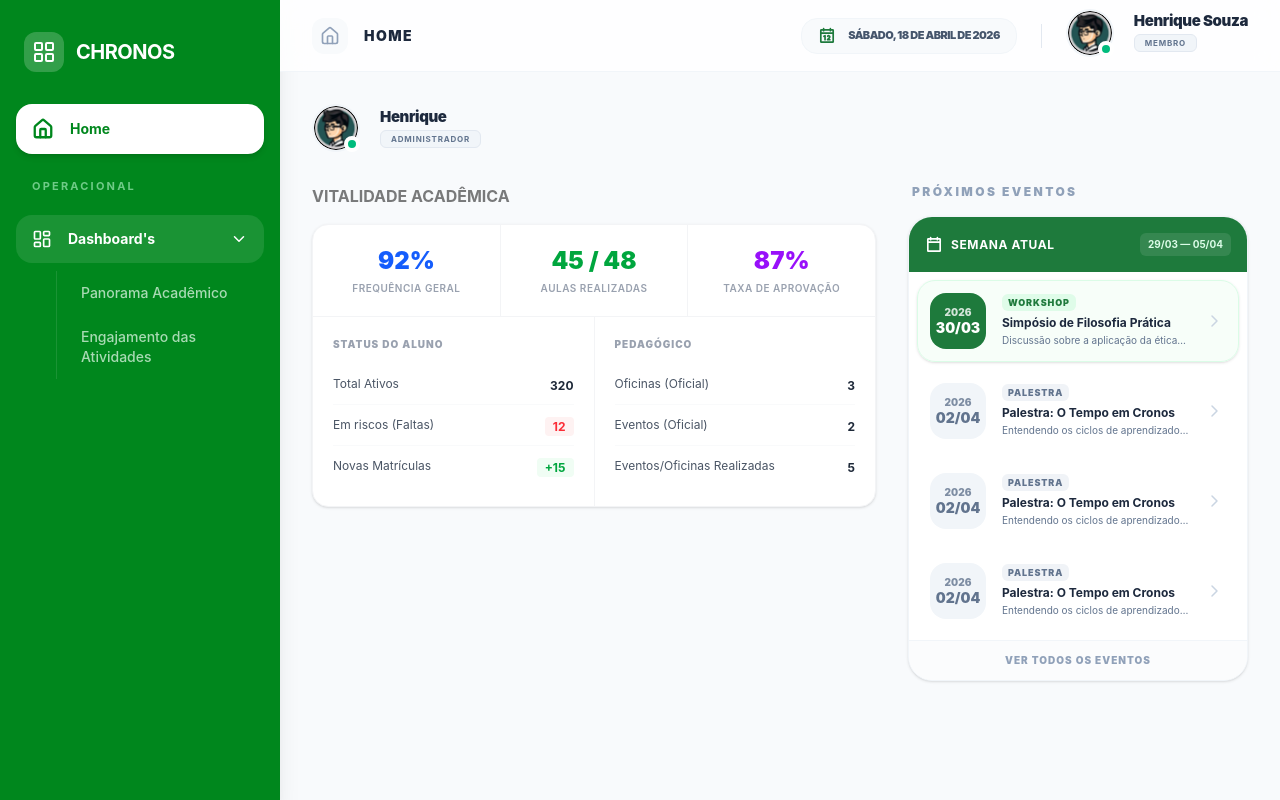
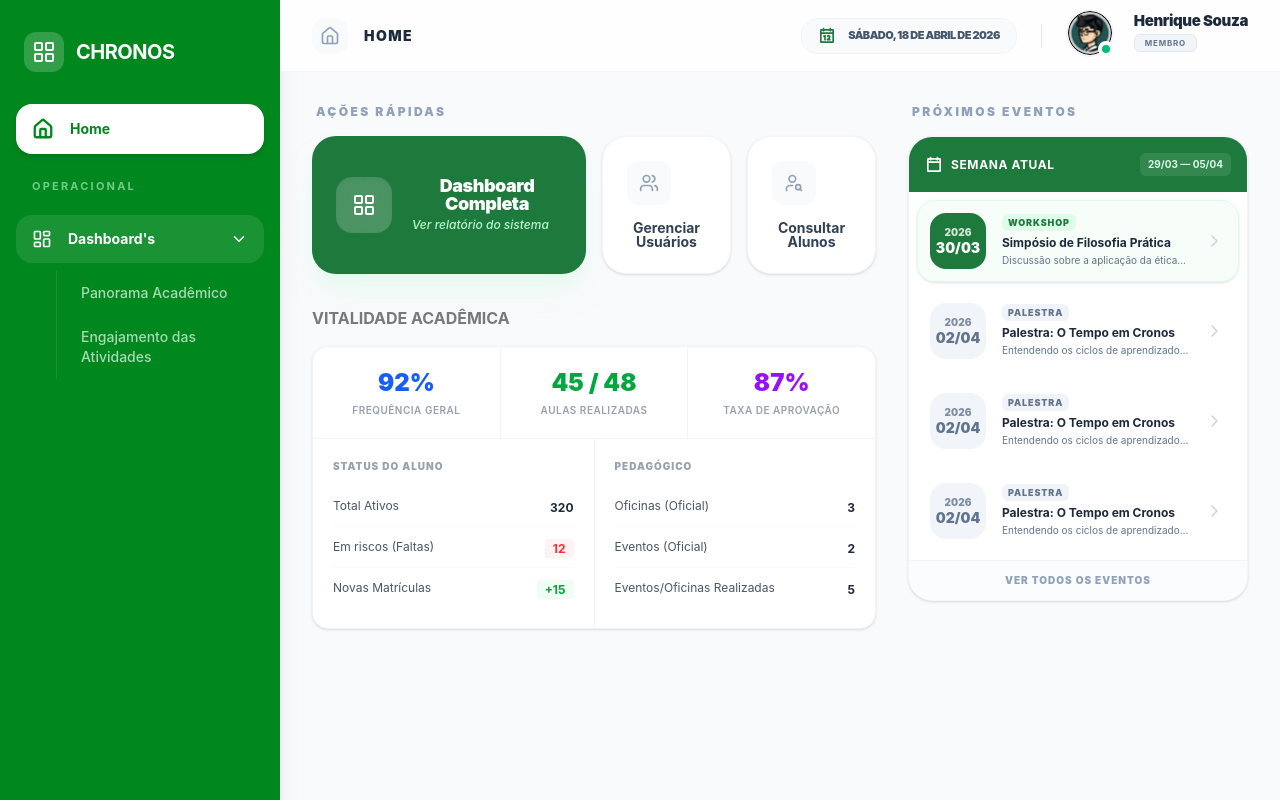
Before and after one commit to CHRONOS-SPTECH/chronos-platform-web, a React (Vite) app in the folder chronos - react/: page /administrador in a window 1280 px wide. Built offline with nearby package versions, Linux system fonts and the light colour scheme.

Commit message:
fix: Correção kpis de Home diretor e key Eventos

```diff
--- a/chronos - react/src/components/homeSecretario/Evento.jsx
+++ b/chronos - react/src/components/homeSecretario/Evento.jsx
@@ -19,7 +19,7 @@ const eventos = [
     tipo: "Palestra",
   },
   {
-    id: 2,
+    id: 3,
     data: "02/04",
     ano: "2026",
     titulo: "Palestra: O Tempo em Cronos",
@@ -27,7 +27,7 @@ const eventos = [
     tipo: "Palestra",
   },
   {
-    id: 2,
+    id: 4,
     data: "02/04",
     ano: "2026",
     titulo: "Palestra: O Tempo em Cronos",
--- a/chronos - react/src/components/login/LoginForm.jsx
+++ b/chronos - react/src/components/login/LoginForm.jsx
@@ -5,7 +5,7 @@ import authService from "../../services/authService";
 
 function LoginForm({ onForgotPassword, onStatusChange }) {
   const [email, setEmail] = useState("henrique@gmail.com");
-  const [password, setPassword] = useState("senhaHash123");
+  const [password, setPassword] = useState("senhaSegura123");
   const [loading, setLoading] = useState(false);
 
   useEffect(() => {
--- a/chronos - react/src/pages/HomeDiretor.jsx
+++ b/chronos - react/src/pages/HomeDiretor.jsx
@@ -13,8 +13,18 @@ const vitalidade = {
   ],
   statusAluno: [
     { label: "Total Ativos", valor: 320, estilo: "text-gray-800" },
-    { label: "Em riscos (Faltas)", valor: 12, estilo: "text-red-500 bg-red-50", destaque: true },
-    { label: "Novas Matrículas", valor: "+15", estilo: "text-green-600 bg-green-50", destaque: true },
+    {
+      label: "Em riscos (Faltas)",
+      valor: 12,
+      estilo: "text-red-500 bg-red-50",
+      destaque: true,
+    },
+    {
+      label: "Novas Matrículas",
+      valor: "+15",
+      estilo: "text-green-600 bg-green-50",
+      destaque: true,
+    },
   ],
   pedagogico: [
     { label: "Oficinas (Oficial)", valor: 3 },
@@ -26,48 +36,64 @@ const vitalidade = {
 function HomeDiretor() {
   return (
     <div className="flex h-screen bg-[#F8FAFC] overflow-hidden font-sans">
-      <Sidebar
-        tipoUsuario="Administrador"
-        usuario={{ inicial: "H", nome: "Henrique" }}
-      />
+      <Sidebar tipoUsuario="Administrador" />
 
       <div className="flex-1 flex flex-col min-w-0">
         <Header titulo="Home" icone={Home} />
 
         <main className="flex-1 overflow-y-auto custom-scrollbar">
           <div className="max-w-[1600px] mx-auto p-8 flex flex-col gap-8">
-            {/* Perfil */}
-            <section className="animate-in fade-in duration-500">
-              <Profile nome="Henrique" cargo="Administrador" />
-            </section>
-
             <div className="flex flex-col xl:flex-row gap-8 items-start">
               {/* Coluna Esquerda */}
               <div className="flex-1 flex flex-col gap-8 min-w-0 w-full">
                 {/* Ações */}
                 <Acoes
-                  titulo="MINHAS AÇÕES"
-                  acaoPrincipal={{
-                    texto: "Dashboard Completa",
-                    icone: <LayoutGrid size={24} />,
-                  }}
-                  acoesSecundarias={[
-                    { texto: "Gerenciar Usuários", icone: <Users size={20} /> },
-                    { texto: "Consultar Alunos", icone: <UserSearch size={20} /> },
+                  acoes={[
+                    {
+                      id: "dashboard-completa",
+                      label: "Dashboard Completa",
+                      subLabel: "Ver relatório do sistema",
+                      icon: LayoutGrid,
+                      isPrimary: true,
+                      onClick: () =>
+                        console.log("Abrindo Dashboard Completa..."),
+                    },
+                    {
+                      id: "gerenciar-usuarios",
+                      label: "Gerenciar Usuários",
+                      icon: Users,
+                      onClick: () =>
+                        console.log("Abrindo Gerenciar Usuários..."),
+                    },
+                    {
+                      id: "consultar-alunos",
+                      label: "Consultar Alunos",
+                      icon: UserSearch,
+                      onClick: () => console.log("Abrindo Consultar Alunos..."),
+                    },
                   ]}
                 />
 
                 {/* Vitalidade Acadêmica */}
                 <div className="flex flex-col gap-4">
-                  <p className="font-bold text-[#00000084]">VITALIDADE ACADÊMICA</p>
+                  <p className="font-bold text-[#00000084]">
+                    VITALIDADE ACADÊMICA
+                  </p>
 
                   <div className="bg-white rounded-2xl border border-gray-100 shadow-sm overflow-hidden">
                     {/* Stats */}
                     <div className="flex divide-x divide-gray-100 border-b border-gray-100">
                       {vitalidade.stats.map((stat, i) => (
-                        <div key={i} className="flex-1 p-5 flex flex-col items-center gap-1">
-                          <span className={`text-2xl font-black ${stat.cor}`}>{stat.valor}</span>
-                          <span className="text-[10px] text-gray-400 font-semibold uppercase tracking-wider text-center">{stat.label}</span>
+                        <div
+                          key={i}
+                          className="flex-1 p-5 flex flex-col items-center gap-1"
+                        >
+                          <span className={`text-2xl font-black ${stat.cor}`}>
+                            {stat.valor}
+                          </span>
+                          <span className="text-[10px] text-gray-400 font-semibold uppercase tracking-wider text-center">
+                            {stat.label}
+                          </span>
                         </div>
                       ))}
                     </div>
@@ -76,17 +102,30 @@ function HomeDiretor() {
                     <div className="flex divide-x divide-gray-100">
                       {/* Status do Aluno */}
                       <div className="flex-1 p-5">
-                        <p className="text-[10px] font-black uppercase tracking-widest text-gray-400 mb-3">Status do Aluno</p>
+                        <p className="text-[10px] font-black uppercase tracking-widest text-gray-400 mb-3">
+                          Status do Aluno
+                        </p>
                         <table className="w-full">
                           <tbody>
                             {vitalidade.statusAluno.map((item, i) => (
-                              <tr key={i} className="border-b border-gray-50 last:border-0">
-                                <td className="py-2 text-[12px] text-gray-600">{item.label}</td>
+                              <tr
+                                key={i}
+                                className="border-b border-gray-50 last:border-0"
+                              >
+                                <td className="py-2 text-[12px] text-gray-600">
+                                  {item.label}
+                                </td>
                                 <td className="py-2 text-right">
                                   {item.destaque ? (
-                                    <span className={`text-[12px] font-bold px-2 py-0.5 rounded ${item.estilo}`}>{item.valor}</span>
+                                    <span
+                                      className={`text-[12px] font-bold px-2 py-0.5 rounded ${item.estilo}`}
+                                    >
+                                      {item.valor}
+                                    </span>
                                   ) : (
-                                    <span className="text-[12px] font-bold text-gray-800">{item.valor}</span>
+                                    <span className="text-[12px] font-bold text-gray-800">
+                                      {item.valor}
+                                    </span>
                                   )}
                                 </td>
                               </tr>
@@ -97,14 +136,23 @@ function HomeDiretor() {
 
                       {/* Pedagógico */}
                       <div className="flex-1 p-5">
-                        <p className="text-[10px] font-black uppercase tracking-widest text-gray-400 mb-3">Pedagógico</p>
+                        <p className="text-[10px] font-black uppercase tracking-widest text-gray-400 mb-3">
+                          Pedagógico
+                        </p>
                         <table className="w-full">
                           <tbody>
                             {vitalidade.pedagogico.map((item, i) => (
-                              <tr key={i} className="border-b border-gray-50 last:border-0">
-                                <td className="py-2 text-[12px] text-gray-600">{item.label}</td>
+                              <tr
+                                key={i}
+                                className="border-b border-gray-50 last:border-0"
+                              >
+                                <td className="py-2 text-[12px] text-gray-600">
+                                  {item.label}
+                                </td>
                                 <td className="py-2 text-right">
-                                  <span className="text-[12px] font-bold text-gray-800">{item.valor}</span>
+                                  <span className="text-[12px] font-bold text-gray-800">
+                                    {item.valor}
+                                  </span>
                                 </td>
                               </tr>
                             ))}
```
Also changed, not shown: chronos - react/src/components/homeInstrutor/Cronograma.jsx (+8 -0 lines).
